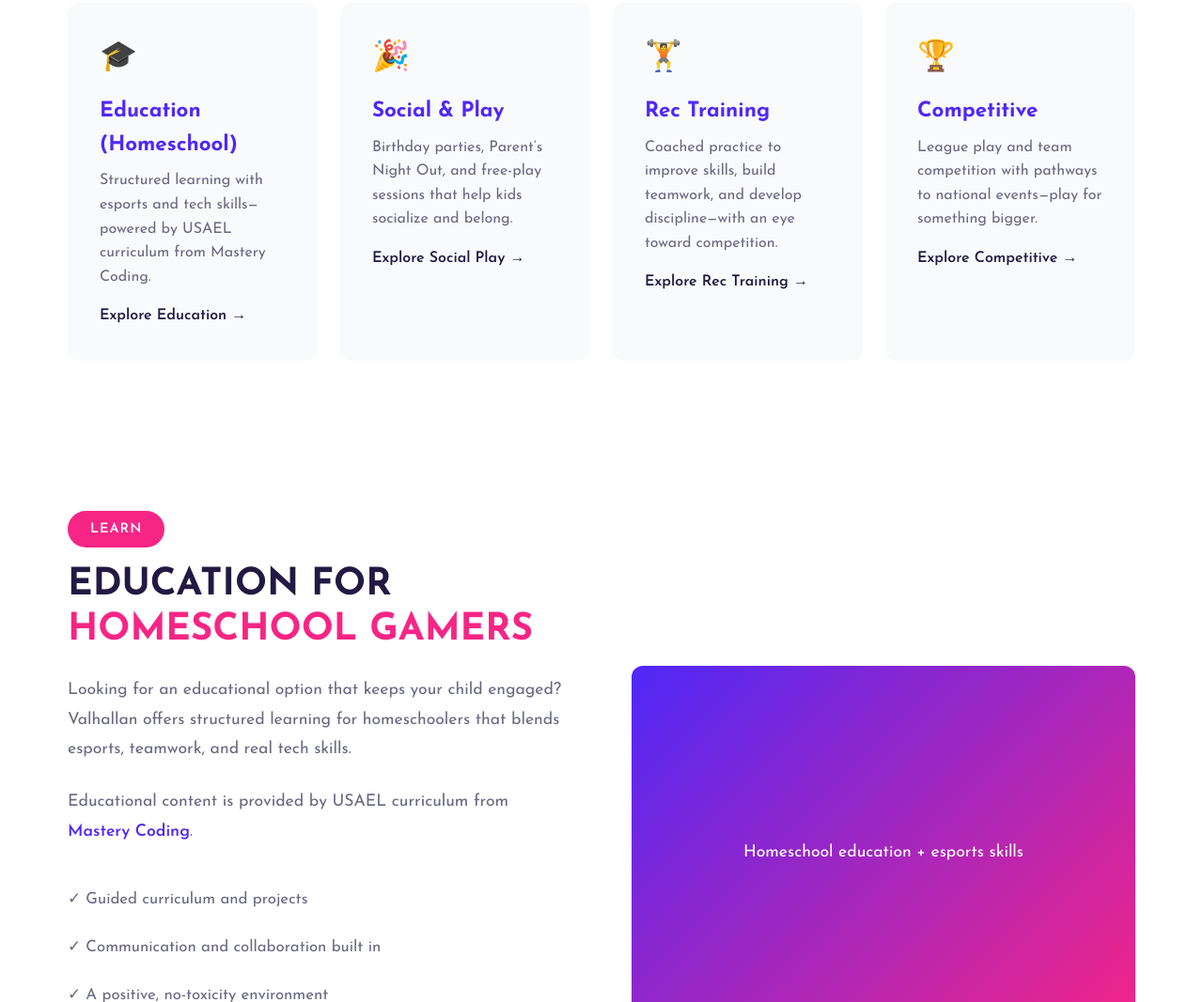
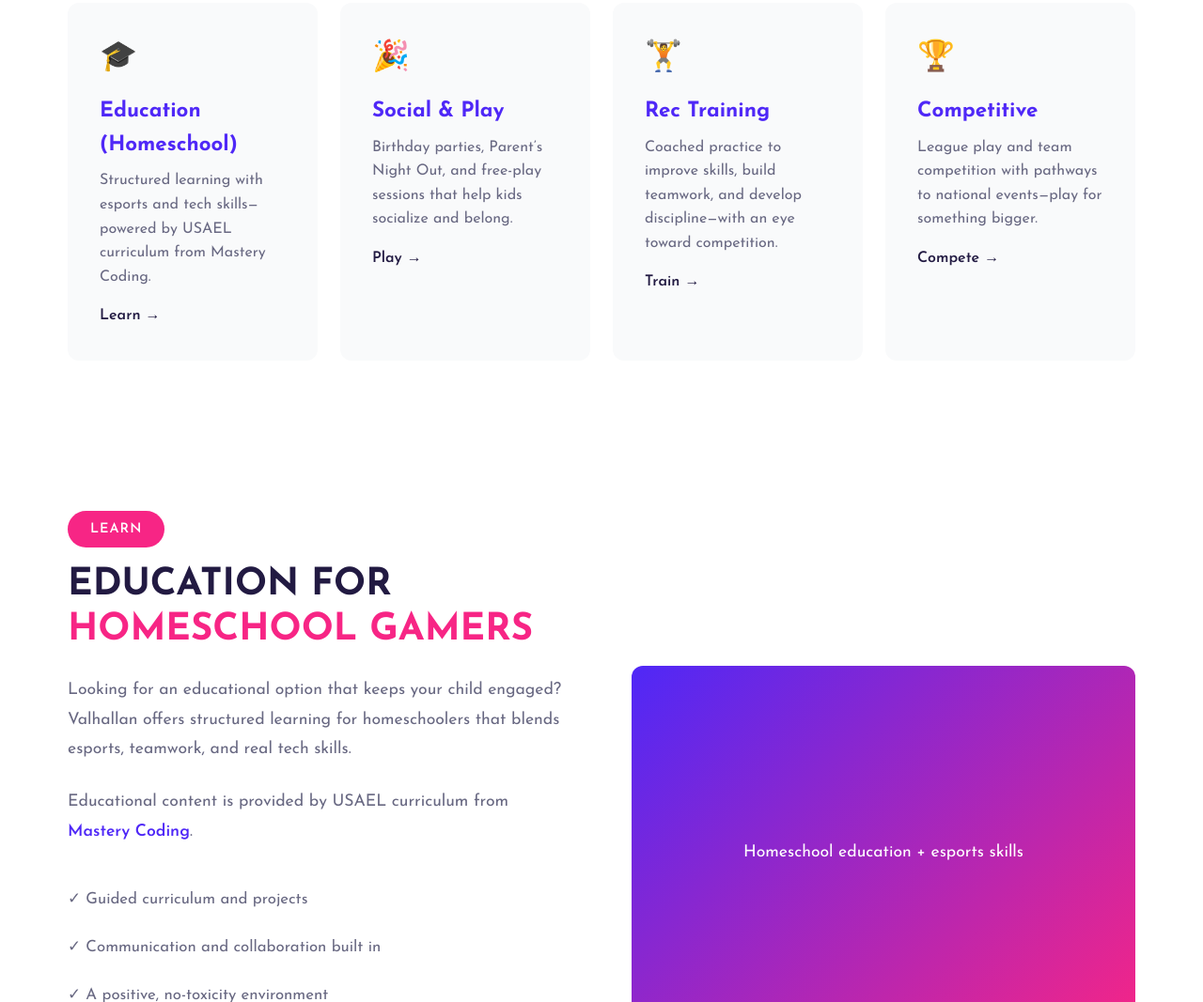
Before and after one commit to mjsherwood76-dev/Valhallan_Proposal, a plain HTML site: page index.html in a window 1280 px wide. Shown: the part 1673-2740 px from the top of the page at 94% size. Drawn offline with Linux system fonts and the light colour scheme.

Commit message:
Rename Explore to Learn and align coaching to Train

```diff
--- a/index.html
+++ b/index.html
@@ -97,25 +97,25 @@
                     <div class="offering-icon">🎓</div>
                     <h3>Education (Homeschool)</h3>
                     <p>Structured learning with esports and tech skills—powered by USAEL curriculum from Mastery Coding.</p>
-                    <span class="offering-link">Explore Education →</span>
+                    <span class="offering-link">Learn →</span>
                 </a>
                 <a class="offering-card" href="#play">
                     <div class="offering-icon">🎉</div>
                     <h3>Social & Play</h3>
                     <p>Birthday parties, Parent’s Night Out, and free-play sessions that help kids socialize and belong.</p>
-                    <span class="offering-link">Explore Social Play →</span>
+                    <span class="offering-link">Play →</span>
                 </a>
                 <a class="offering-card" href="#train">
                     <div class="offering-icon">🏋️</div>
                     <h3>Rec Training</h3>
                     <p>Coached practice to improve skills, build teamwork, and develop discipline—with an eye toward competition.</p>
-                    <span class="offering-link">Explore Rec Training →</span>
+                    <span class="offering-link">Train →</span>
                 </a>
                 <a class="offering-card" href="#compete">
                     <div class="offering-icon">🏆</div>
                     <h3>Competitive</h3>
                     <p>League play and team competition with pathways to national events—play for something bigger.</p>
-                    <span class="offering-link">Explore Competitive →</span>
+                    <span class="offering-link">Compete →</span>
                 </a>
             </div>
         </div>
```
Also changed, not shown: 1 other file.
